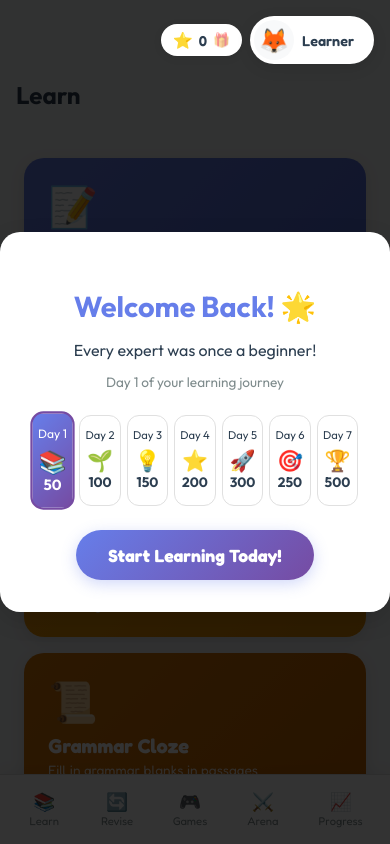
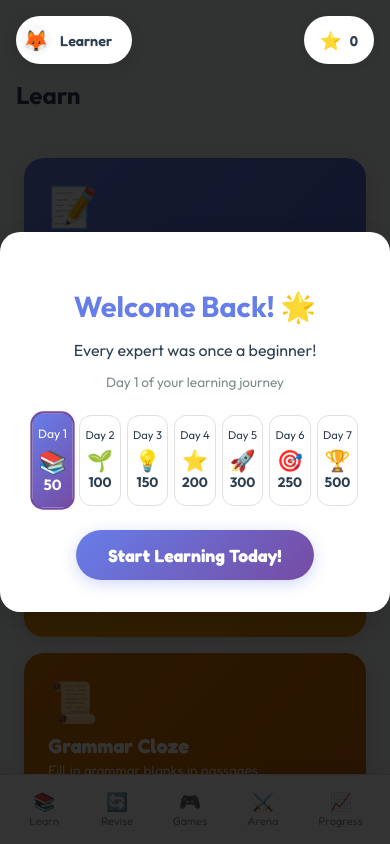
Before and after one commit to njytim-cyber/english-vocab, a React (Vite) app: page / in a window 390 px wide. Shown: the top 844 px of the page. Built offline with nearby package versions, Linux system fonts and the light colour scheme.

Commit message:
refactor: improve UI layouts - split HUD, bento box arena, mobile fixes

```diff
--- a/src/components/ArenaView.jsx
+++ b/src/components/ArenaView.jsx
@@ -309,10 +309,18 @@ export default function ArenaView({ engine: mainEngine, selectedQuestionTypes =
             display: 'flex',
             flexDirection: 'column',
             background: 'linear-gradient(135deg, #1a1a2e, #16213e, #0f3460)',
-            color: 'white'
+            color: 'white',
+            maxWidth: '100vw',
+            overflowX: 'hidden'
         }}>
             {/* Header */}
-            <div style={{ padding: '1rem', display: 'flex', justifyContent: 'space-between', alignItems: 'center' }}>
+            <div style={{
+                padding: isMobile ? '6rem 1rem 1rem 1rem' : '1rem',
+                display: 'flex',
+                justifyContent: 'space-between',
+                alignItems: 'center',
+                maxWidth: '100%'
+            }}>
                 <button
                     onClick={onBack}
                     style={{
@@ -439,10 +447,11 @@ export default function ArenaView({ engine: mainEngine, selectedQuestionTypes =
                 flexDirection: isMobile ? 'column' : 'row',
                 gap: isMobile ? '1rem' : '2rem',
                 width: '100%',
-                maxWidth: '1200px',
+                maxWidth: isMobile ? '100vw' : '1200px',
                 margin: '0 auto',
                 padding: '1rem',
-                overflowY: isMobile ? 'auto' : 'visible'
+                overflowY: isMobile ? 'auto' : 'visible',
+                overflowX: 'hidden'
             }}>
                 <ArenaPlayerColumn
                     engine={playerEngine}
--- a/src/components/common/AvatarHUD.jsx
+++ b/src/components/common/AvatarHUD.jsx
@@ -45,61 +45,17 @@ export default function AvatarHUD({ userProfile, economy, onOpenProfile, onOpenS
     const progress = Math.min(100, Math.max(0, ((stats.xp - currentLevelBaseXP) / (nextLevelXP - currentLevelBaseXP)) * 100));
 
     return (
-        <div style={{
-            position: 'fixed',
-            top: spacing.md,
-            right: spacing.md,
-            zIndex: 1000,
-            display: 'flex',
-            alignItems: 'center',
-            gap: spacing.sm
-        }}>
-            {/* Currency Display - CLICKABLE to open Shop */}
-            <button
-                onClick={onOpenShop}
-                onMouseEnter={() => setIsCurrencyHovered(true)}
-                onMouseLeave={() => setIsCurrencyHovered(false)}
-                style={{
-                    background: isCurrencyHovered
-                        ? 'linear-gradient(135deg, #f1c40f 0%, #e67e22 100%)'
-                        : colors.white,
-                    padding: '6px 12px',
-                    borderRadius: '50px',
-                    boxShadow: isCurrencyHovered ? shadows.md : shadows.sm,
-                    display: 'flex',
-                    alignItems: 'center',
-                    gap: '6px',
-                    fontSize: '0.9rem',
-                    border: 'none',
-                    cursor: 'pointer',
-                    transition: 'all 0.2s ease',
-                    transform: isCurrencyHovered ? 'scale(1.05)' : 'scale(1)'
-                }}
-                title="Open Rewards Shop"
-            >
-                {/* Star + Count + Gift hint */}
-                <span style={{ fontSize: '1rem' }}>{icons.currency}</span>
-                <span style={{
-                    fontWeight: '600',
-                    color: isCurrencyHovered ? 'white' : colors.dark
-                }}>
-                    {stats.coins}
-                </span>
-                {/* Gift icon ALWAYS visible as shop hint */}
-                <span style={{
-                    fontSize: '0.85rem',
-                    opacity: isCurrencyHovered ? 1 : 0.5
-                }}>
-                    🎁
-                </span>
-            </button>
-
-            {/* Avatar button */}
+        <>
+            {/* Profile Pill - TOP LEFT */}
             <button
                 onClick={onOpenProfile}
                 onMouseEnter={() => setIsHovered(true)}
                 onMouseLeave={() => setIsHovered(false)}
                 style={{
+                    position: 'fixed',
+                    top: spacing.md,
+                    left: spacing.md,
+                    zIndex: 1000,
                     display: 'flex',
                     alignItems: 'center',
                     gap: spacing.sm,
@@ -112,18 +68,19 @@ export default function AvatarHUD({ userProfile, economy, onOpenProfile, onOpenS
                     cursor: 'pointer',
                     boxShadow: isHovered ? shadows.lg : shadows.md,
                     transition: 'all 0.2s ease',
-                    transform: isHovered ? 'scale(1.05)' : 'scale(1)'
+                    transform: isHovered ? 'scale(1.05)' : 'scale(1)',
+                    height: '48px'
                 }}
             >
                 <div style={{
-                    width: '40px',
-                    height: '40px',
+                    width: '32px',
+                    height: '32px',
                     borderRadius: '50%',
                     background: isHovered ? 'rgba(255,255,255,0.2)' : colors.light,
                     display: 'flex',
                     alignItems: 'center',
                     justifyContent: 'center',
-                    fontSize: '1.5rem',
+                    fontSize: '1.3rem',
                     position: 'relative'
                 }}>
                     {avatar}
@@ -133,7 +90,7 @@ export default function AvatarHUD({ userProfile, economy, onOpenProfile, onOpenS
                             position: 'absolute',
                             top: '-8px',
                             right: '-4px',
-                            fontSize: '1.2rem',
+                            fontSize: '1.1rem',
                             filter: 'drop-shadow(0 1px 2px rgba(0,0,0,0.3))'
                         }}>
                             {equippedItems.hat === 'crown' ? '👑' :
@@ -155,6 +112,43 @@ export default function AvatarHUD({ userProfile, economy, onOpenProfile, onOpenS
                     {name}
                 </span>
             </button>
-        </div>
+
+            {/* Currency Display - TOP RIGHT */}
+            <button
+                onClick={onOpenShop}
+                onMouseEnter={() => setIsCurrencyHovered(true)}
+                onMouseLeave={() => setIsCurrencyHovered(false)}
+                style={{
+                    position: 'fixed',
+                    top: spacing.md,
+                    right: spacing.md,
+                    zIndex: 1000,
+                    background: isCurrencyHovered
+                        ? 'linear-gradient(135deg, #f1c40f 0%, #e67e22 100%)'
+                        : colors.white,
+                    padding: '0 16px',
+                    borderRadius: '50px',
+                    boxShadow: isCurrencyHovered ? shadows.md : shadows.sm,
+                    display: 'flex',
+                    alignItems: 'center',
+                    gap: '8px',
+                    fontSize: '0.9rem',
+                    border: 'none',
+                    cursor: 'pointer',
+                    transition: 'all 0.2s ease',
+                    transform: isCurrencyHovered ? 'scale(1.05)' : 'scale(1)',
+                    height: '48px'
+                }}
+                title="Open Rewards Shop"
+            >
+                <span style={{ fontSize: '1.1rem' }}>{icons.currency}</span>
+                <span style={{
+                    fontWeight: '600',
+                    color: isCurrencyHovered ? 'white' : colors.dark
+                }}>
+                    {stats.coins}
+                </span>
+            </button>
+        </>
     );
 }
```
